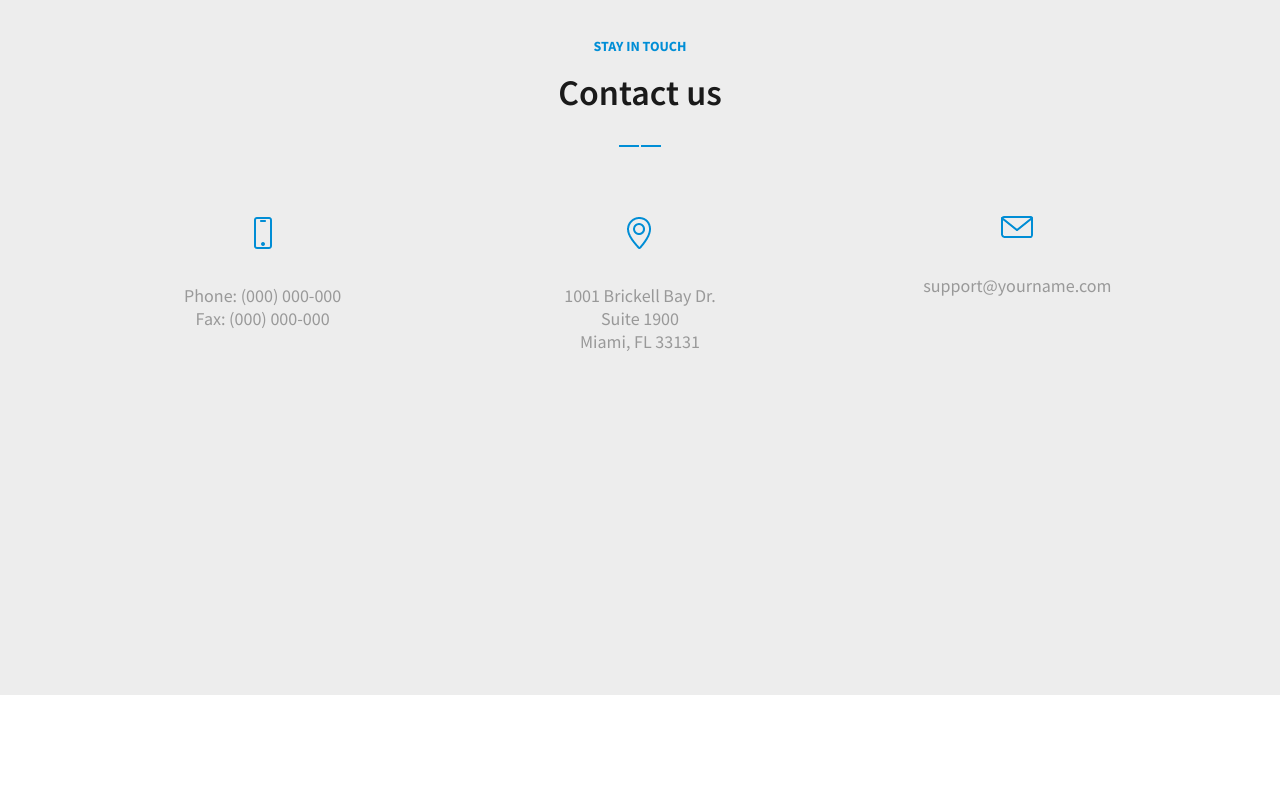
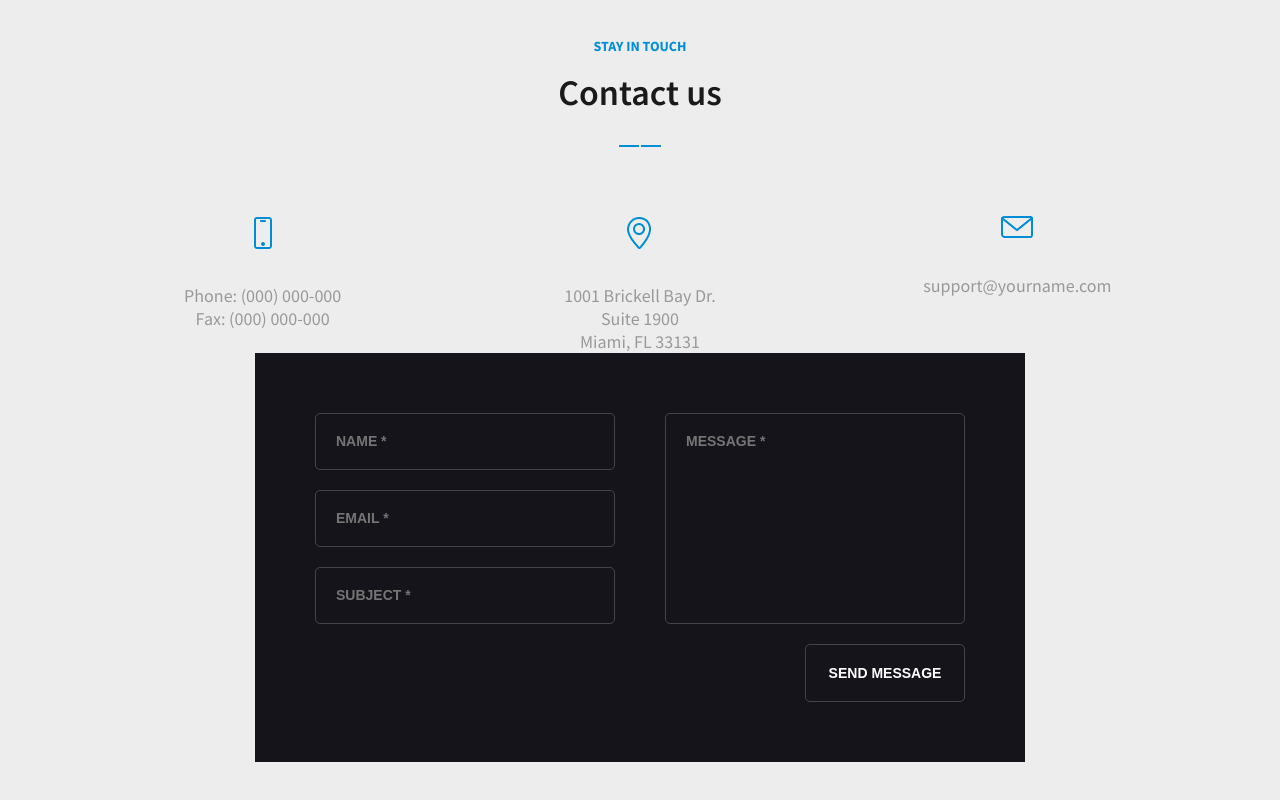
Before and after one commit to nnishim/control_02, a website: page index.html in a window 1280 px wide. Shown: the part 4414-5214 px from the top of the page. Before the commit the page ends 5109 px from the top, so only its background shows below. Drawn offline with nearby package versions, Linux system fonts and the light colour scheme.

Commit message:
сделал contact

```diff
--- a/index.html
+++ b/index.html
@@ -401,7 +401,7 @@
       </div>
       <section class="contact">
         <div class="container">
-          <div class="contact__content">
+          <div class="contact__content-top">
             <div class="top-text">
               <span class="top-span contact__span">Stay in touch</span>
               <h1 class="top-title contact__title">Contact us</h1>
@@ -430,6 +430,27 @@
               </div>
             </div>
           </div>
+          <div class="contact__content-bottom">
+            <form class="contact__form" action="">
+              <div class="contact__form-bg">
+                <div class="contact__form-info">
+                  <div class="contact__form-left">
+                    <input class="contact__form-input" type="text" placeholder="Name *">
+                    <input class="contact__form-input" type="email" placeholder="Email *">
+                    <input class="contact__form-input" type="text" placeholder="Subject *">
+                  </div>
+                  <div class="contact__form-right">
+                    <input class="contact__form-input contact__form-input--message" type="text" placeholder="Message *">
+                  </div>
+                </div>
+                <div class="contact__form-bottom">
+                  <div class="banner__buttons contact__form-button">
+                    <button href="#" class="banner__btn contact__form-btn">Send message</button>
+                  </div>
+                </div>
+              </div>
+            </form>
+          </div>
         </div>
       </section>
     </div>
--- a/scss/adaptive.scss
+++ b/scss/adaptive.scss
@@ -18,6 +18,11 @@
 	.contact{
 		&__info{
 			&-text{
+				margin: 0;
+			}
+		}
+		&__form{
+			&-btn{
 				margin: 0;
 			}
 		}
@@ -102,4 +107,15 @@
 			margin-bottom: 0;
 		}
 	}
+	.contact{
+		&__form{
+			&-info{
+				flex-direction: row;
+				justify-content: space-between;
+			}
+			&-button{
+				justify-content: flex-end;
+			}
+		}
+	}
 }
--- a/scss/style.scss
+++ b/scss/style.scss
@@ -484,4 +484,45 @@ $text-gray: #999;
 			color: $text-gray;
 		}
 	}
+	&__form{
+		&-bg{
+			background-color: #15141a;
+			max-width: 770px;
+			min-height: 360px;
+			padding: 60px;
+			margin: 0 auto;
+		}
+		&-info{
+			@include flex-center;
+			flex-direction: column;
+			margin: 0 auto;
+		}
+		&-left{
+			max-width: 300px;
+		}
+		&-right{
+			max-width: 300px;
+			flex-grow: 1;
+		}
+		&-input{
+			width: 100%;
+			border: 1px solid rgba(255,255,255,0.2);
+			border-radius: 5px;
+			padding: 20px;
+			background: unset;
+			margin-bottom: 20px;
+			&::placeholder{
+				text-transform: uppercase;
+				font-size: 0.875rem;
+				font-weight: bold;
+			}
+		}
+		&-input--message{
+			padding-bottom: 174px;
+		}
+		&-btn{
+			background: unset;
+			margin: 0;
+		}
+	}
 }
```
Also changed, not shown: css/adaptive.css, css/style.css, 2 other files.
